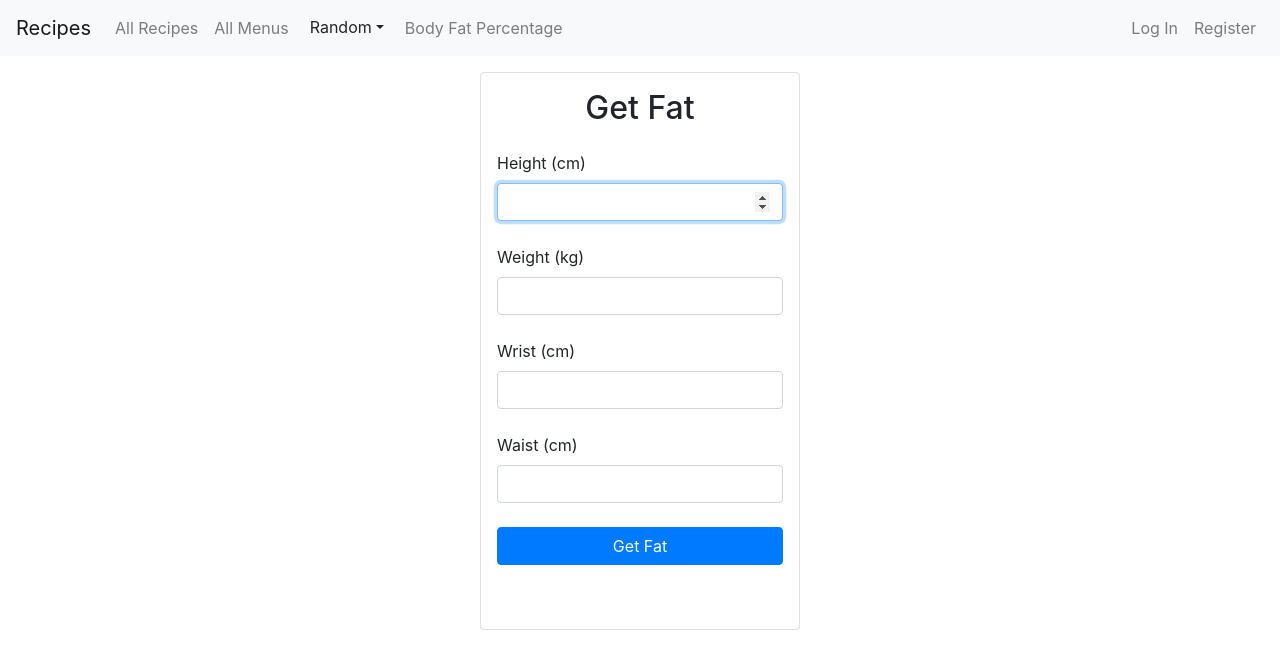
After one commit to grayTurtle01/recipes, a Django app: page /get_fat/ in a window 1280 px wide. The commit adds this page. Shown: the top 669 px of the page. Run offline with Django 3.2, Linux system fonts and the light colour scheme; some libraries are stand-ins or nearby versions.

Commit message:
body fat porcentage page

```diff
--- /dev/null
+++ b/app/templates/app/get_fat.html
@@ -0,0 +1,39 @@
+{% extends "app/layout.html" %}
+
+{% block body %}
+
+    <div class="card col-lg-3 col-sm-6 mx-auto mt-3 p-3">
+
+        <h2 class="text-center">Get Fat</h2>
+
+        <form method='POST' class="mt-3">
+            {% csrf_token %}
+
+            <div class="form-group mb-4">
+                <label class="form-label" for="height">Height (cm) </label>
+                <input autofocus class="form-control" type="number" name="height" id="height" required>
+            </div>
+
+            <div class="form-group mb-4">
+              <label class="form-label" for="weight">Weight (kg) </label>
+                <input class="form-control" type="number" name="weight" id="weight" required>
+            </div>
+
+            <div class="form-group mb-4">
+              <label class="form-label" for="wrist">Wrist (cm) </label>
+              <input class="form-control" type="number" name="wrist" id="wrist" required>
+           </div>
+
+           <div class="form-group mb-4">
+            <label class="form-label" for="waist">Waist (cm) </label>
+            <input class="form-control" type="number" name="waist" id="waist" required>
+           </div>
+
+
+
+            <input class="btn btn-primary w-100 mb-5" type="submit" value="Get Fat">
+        </form>
+
+    </div>
+
+{% endblock %}
--- a/app/templates/app/layout.html
+++ b/app/templates/app/layout.html
@@ -40,6 +40,9 @@
                     </div>
                 </div>
 
+                <li class="nav-item">
+                    <a class="nav-link" href="{% url 'get_fat' %}">Body Fat Percentage</a>
+                </li>
 
                 {% if user.is_authenticated %}
 
--- a/app/urls.py
+++ b/app/urls.py
@@ -18,4 +18,5 @@ urlpatterns = [
     path("random_recipe/", views.random_recipe, name="random_recipe"),
     path("random_menu/", views.random_menu, name="random_menu"),
     path("random_week/", views.random_week, name="random_week"),
+    path("get_fat/", views.get_fat, name="get_fat"),
 ]
--- a/app/views.py
+++ b/app/views.py
@@ -262,3 +262,21 @@ def random_week(request):
     return render(request, 'app/random_week.html',{
         'menus': week_menus
     })
+
+def get_fat(request):
+    if request.method == 'GET':
+        return render(request, "app/get_fat.html")
+
+    if request.method == 'POST':
+        data = request.POST
+
+        height = int(data['height'])
+        weight = int(data['weight'])
+        wrist =  int(data['wrist'])
+        waist =  int(data['waist'])
+
+        r = height * weight * wrist * waist
+        print( '-->', r)
+
+
+        return JsonResponse(data)
```
